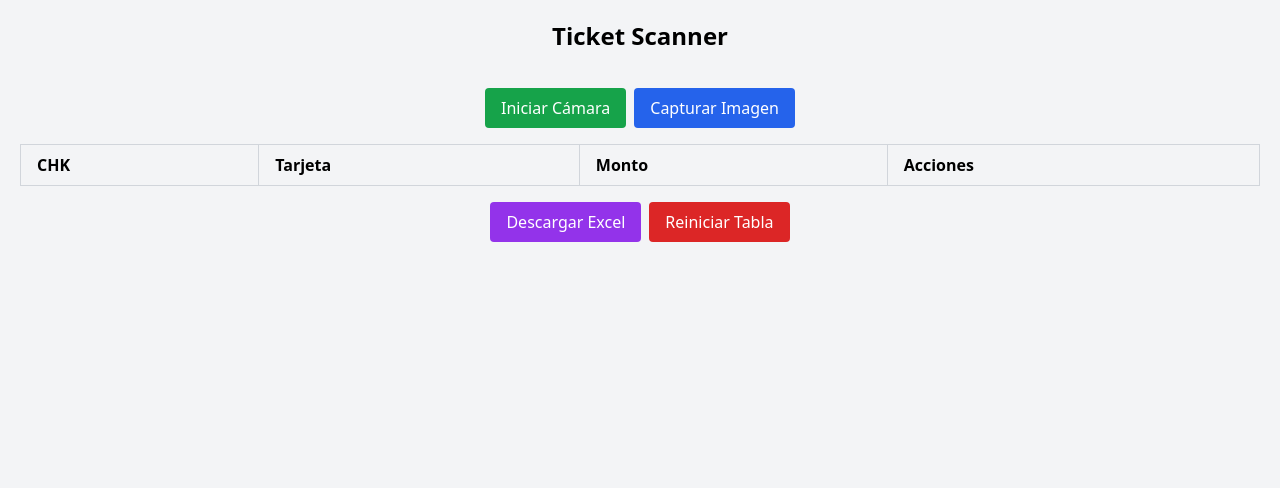
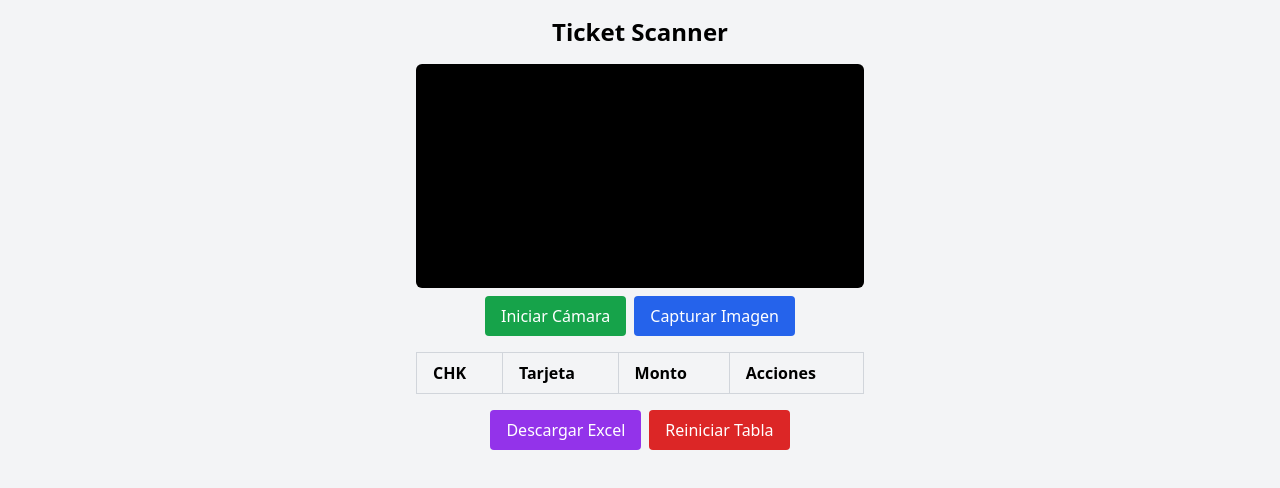
Before and after one commit to Crotoconlaptop/ticket-scanner, a React (Vite) app: page / in a window 1280 px wide. Shown: the top 488 px of the page. Built offline with nearby package versions, Linux system fonts and the light colour scheme; the HTML template or start-up script is replaced by a standard one.

Commit message:
mejora codex8

```diff
--- a/src/App.jsx
+++ b/src/App.jsx
@@ -21,37 +21,40 @@ const App = () => {
   const canvasRef = useRef(null);
 
   /**
-   * Inicia la cámara intentando usar primero la cámara trasera (environment).
-   * Si no está disponible o falla, hace fallback a cualquier cámara disponible.
+   * Inicia la cámara trasera de ser posible, si falla, hace fallback a cualquier cámara.
    */
   const startCamera = async () => {
     try {
-      const stream = await navigator.mediaDevices.getUserMedia({
-        video: { facingMode: { exact: "environment" } }, // Intenta la cámara trasera
-      });
+      // Preferimos la cámara trasera con facingMode: "environment"
+      const constraints = {
+        video: {
+          facingMode: { ideal: "environment" },
+        },
+        audio: false,
+      };
+      const stream = await navigator.mediaDevices.getUserMedia(constraints);
       if (videoRef.current) {
         videoRef.current.srcObject = stream;
         await videoRef.current.play();
       }
     } catch (error) {
-      console.error(
-        "Error intentando acceder a la cámara trasera. Intentando la cámara por defecto."
-      );
+      console.error("Error intentando acceder a la cámara trasera:", error);
+      // Fallback: cualquier cámara
       try {
-        const stream = await navigator.mediaDevices.getUserMedia({ video: true });
+        const fallbackStream = await navigator.mediaDevices.getUserMedia({ video: true });
         if (videoRef.current) {
-          videoRef.current.srcObject = stream;
+          videoRef.current.srcObject = fallbackStream;
           await videoRef.current.play();
         }
       } catch (fallbackError) {
-        console.error("Error al acceder a cualquier cámara:", fallbackError);
-        alert("No se pudo acceder a ninguna cámara. Revisa los permisos.");
+        console.error("No se pudo acceder a ninguna cámara:", fallbackError);
+        alert("No se pudo acceder a ninguna cámara. Revisa los permisos y si estás en https.");
       }
     }
   };
 
   /**
-   * Toma una foto de la vista de la cámara y la guarda como DataURL en el estado.
+   * Captura la foto actual del video y la convierte en DataURL para mostrarla y procesarla.
    */
   const captureImage = () => {
     if (!videoRef.current || !canvasRef.current) return;
@@ -60,40 +63,42 @@ const App = () => {
     const canvas = canvasRef.current;
     const context = canvas.getContext("2d");
 
+    // Ajustamos el canvas al tamaño del video.
     canvas.width = video.videoWidth;
     canvas.height = video.videoHeight;
 
+    // Dibujamos la imagen del video en el canvas.
     context.drawImage(video, 0, 0, canvas.width, canvas.height);
+
+    // Obtenemos la imagen como DataURL (png).
     const imageData = canvas.toDataURL("image/png");
     setImage(imageData);
   };
 
   /**
-   * Procesa la imagen usando Tesseract para extraer la información relevante (CHK, Card y monto).
-   * @param {string} chk - Opcionalmente, forzar a que el CHK sea uno específico
-   *                       (para el caso en que estemos añadiendo más pagos al mismo CHK).
+   * Procesa la imagen con Tesseract para extraer CHK, tipo de tarjeta y el monto.
+   * @param {string} chk - (Opcional) CHK específico con el que queremos asociar el ticket.
    */
   const processImage = async (chk = null) => {
     if (!image) return;
 
     try {
-      // Convertimos la dataURL en blob para enviarla a Tesseract
+      // Convertimos la DataURL a blob para Tesseract
       const response = await fetch(image);
       const blob = await response.blob();
 
-      // Realizamos OCR con Tesseract
+      // Reconocemos texto con Tesseract (idioma inglés).
       const {
         data: { text },
       } = await Tesseract.recognize(blob, "eng");
 
-      // Usamos expresiones regulares para encontrar los patrones
+      // Extraemos el número de CHK
       const chkMatch = text.match(/CHK\s(\d+)/i);
+      // Extraemos el monto (lo que sigue a SAR)
       const amountMatch = text.match(/SAR\s(\d+(\.\d+)?)/i);
-
-      // Para el tipo de tarjeta, buscamos si hay coincidencia en cualquiera de las definidas en cardTypes
+      // Buscamos el tipo de tarjeta comparando con nuestra lista
       let cardTypeMatch = text.match(new RegExp(cardTypes.join("|"), "i"));
 
-      // Creamos el nuevo ticket
       const newTicket = {
         chk: chk || (chkMatch ? chkMatch[1] : "Desconocido"),
         cardType: cardTypeMatch ? cardTypeMatch[0].toUpperCase() : "DESCONOCIDO",
@@ -102,13 +107,13 @@ const App = () => {
 
       // Actualizamos el estado de tickets
       setTickets((prevTickets) => {
-        // Verificamos si ya existe un ticket con el mismo CHK
+        // Ver si ya tenemos ese mismo CHK para sumar montos
         const existingIndex = prevTickets.findIndex(
           (t) => t.chk === newTicket.chk
         );
 
         if (existingIndex >= 0) {
-          // Ya existe, sumamos montos y concatenamos tipos de tarjeta
+          // Ya existe: sumamos montos y concatenamos tipos de tarjeta
           return prevTickets.map((t, i) =>
             i === existingIndex
               ? {
@@ -119,12 +124,12 @@ const App = () => {
               : t
           );
         } else {
-          // No existe, agregamos uno nuevo
+          // No existe: agregamos un nuevo registro
           return [...prevTickets, newTicket];
         }
       });
 
-      // Limpiamos la imagen mostrada tras procesarla
+      // Limpiamos la imagen de la vista previa
       setImage(null);
     } catch (error) {
       console.error("Error procesando la imagen:", error);
@@ -132,7 +137,7 @@ const App = () => {
   };
 
   /**
-   * Descarga la tabla de tickets en un archivo Excel.
+   * Genera un archivo Excel con los tickets actuales.
    */
   const handleDownloadExcel = () => {
     if (tickets.length === 0) {
@@ -146,29 +151,28 @@ const App = () => {
   };
 
   /**
-   * Reinicia la tabla de tickets.
+   * Limpia la tabla de tickets.
    */
   const handleClearTickets = () => {
     setTickets([]);
   };
 
   return (
-    <div className="min-h-screen bg-gray-100 p-5">
-      <h1 className="text-2xl font-bold text-center mb-5">Ticket Scanner</h1>
+    <div className="min-h-screen bg-gray-100 p-4">
+      <h1 className="text-2xl font-bold text-center mb-4">Ticket Scanner</h1>
 
-      <div className="flex flex-col items-center space-y-4">
-        {/* Sección de la cámara */}
-        <div className="camera-wrapper relative w-full max-w-md aspect-w-16 aspect-h-9 bg-black rounded-md overflow-hidden">
+      {/* Sección de cámara */}
+      <div className="flex flex-col items-center w-full space-y-2">
+        {/* El video se muestra en todo el ancho posible, auto-height para ser responsivo */}
         <video
           ref={videoRef}
-            className="absolute top-0 left-0 w-full h-full object-cover"
+          className="w-full max-w-md rounded-md bg-black"
+          style={{ maxHeight: "80vh" }}
           autoPlay
           muted
           playsInline
         />
-        </div>
 
-        {/* Botones para iniciar cámara y capturar imagen */}
         <div className="flex space-x-2">
           <button
             onClick={startCamera}
@@ -183,14 +187,15 @@ const App = () => {
             Capturar Imagen
           </button>
         </div>
+      </div>
 
-        {/* Vista previa de la imagen capturada y botón de procesar */}
+      {/* Vista previa de la imagen capturada */}
       {image && (
-          <div className="image-preview mt-4 flex flex-col items-center">
+        <div className="my-4 flex flex-col items-center">
           <img
             src={image}
             alt="Captured"
-              className="border rounded-md mb-4 w-full max-w-md"
+            className="border rounded-md w-full max-w-md mb-2"
           />
           <button
             onClick={() => processImage(processingForChk)}
@@ -202,7 +207,7 @@ const App = () => {
       )}
 
       {/* Tabla de resultados */}
-        <table className="table-auto border-collapse border border-gray-300 w-full text-left mt-4">
+      <table className="table-auto border-collapse border border-gray-300 w-full max-w-md mx-auto text-left mt-4">
         <thead>
           <tr>
             <th className="border border-gray-300 px-4 py-2">CHK</th>
@@ -222,7 +227,6 @@ const App = () => {
                 {ticket.amount.toFixed(2)}
               </td>
               <td className="border border-gray-300 px-4 py-2">
-                  {/* Botón para añadir otro pago al mismo CHK */}
                 <button
                   onClick={() => {
                     setProcessingForChk(ticket.chk);
@@ -238,8 +242,8 @@ const App = () => {
         </tbody>
       </table>
 
-        {/* Botones de exportación y limpieza de tabla */}
-        <div className="flex space-x-2 mt-4">
+      {/* Botones para Excel y limpiar tabla */}
+      <div className="flex justify-center space-x-2 mt-4">
         <button
           onClick={handleDownloadExcel}
           className="bg-purple-600 text-white px-4 py-2 rounded"
@@ -253,9 +257,8 @@ const App = () => {
           Reiniciar Tabla
         </button>
       </div>
-      </div>
 
-      {/* Canvas oculto para render de la imagen antes de convertirla en DataURL */}
+      {/* Canvas oculto para la captura de la imagen */}
       <canvas ref={canvasRef} className="hidden" />
     </div>
   );
```
Lines whose indentation alone changed are shown as unchanged.
